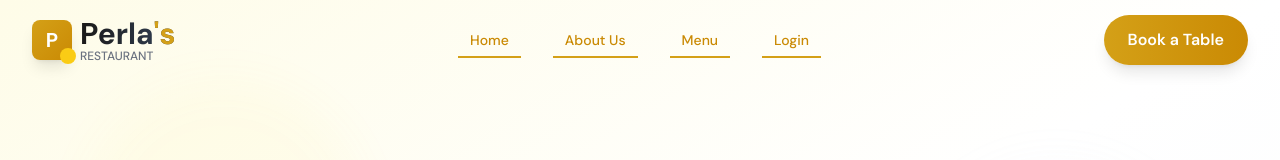
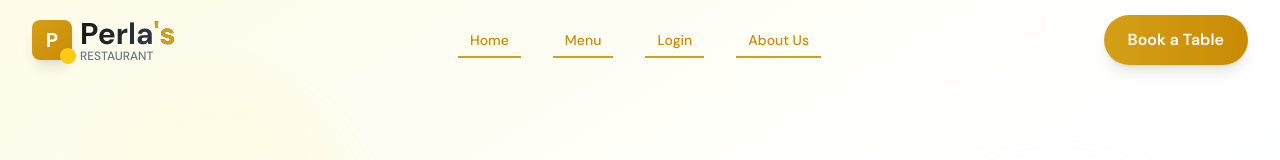
Before and after one commit to paren-thesis/Perla-s, a React (Vite) app: page / in a window 1280 px wide. Shown: the top 160 px of the page. Built offline with nearby package versions, Linux system fonts and the light colour scheme.

Commit message:
work on navbar

```diff
--- a/src/components/Navbar.jsx
+++ b/src/components/Navbar.jsx
@@ -48,14 +48,14 @@ const Navbar = () => {
             <NavLink to="/" isActive={isActive} onClick={closeMenu}>
               Home
             </NavLink>
-            <NavLink to="/about" isActive={isActive} onClick={closeMenu}>
-              About Us
-            </NavLink>
             <NavLink to="/menu" isActive={isActive} onClick={closeMenu}>
               Menu
             </NavLink>
             <NavLink to="/login" isActive={isActive} onClick={closeMenu}>
               Login
+            </NavLink>
+            <NavLink to="/about" isActive={isActive} onClick={closeMenu}>
+              About Us
             </NavLink>
           </div>
 
```
